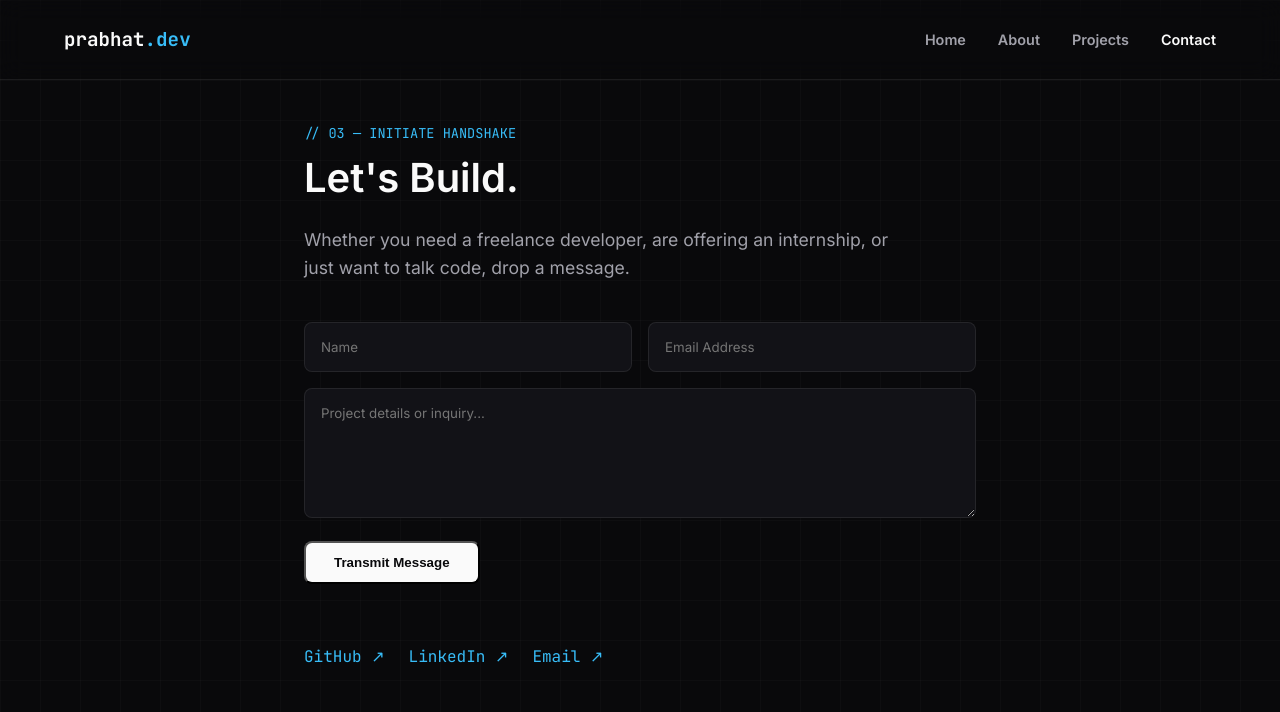
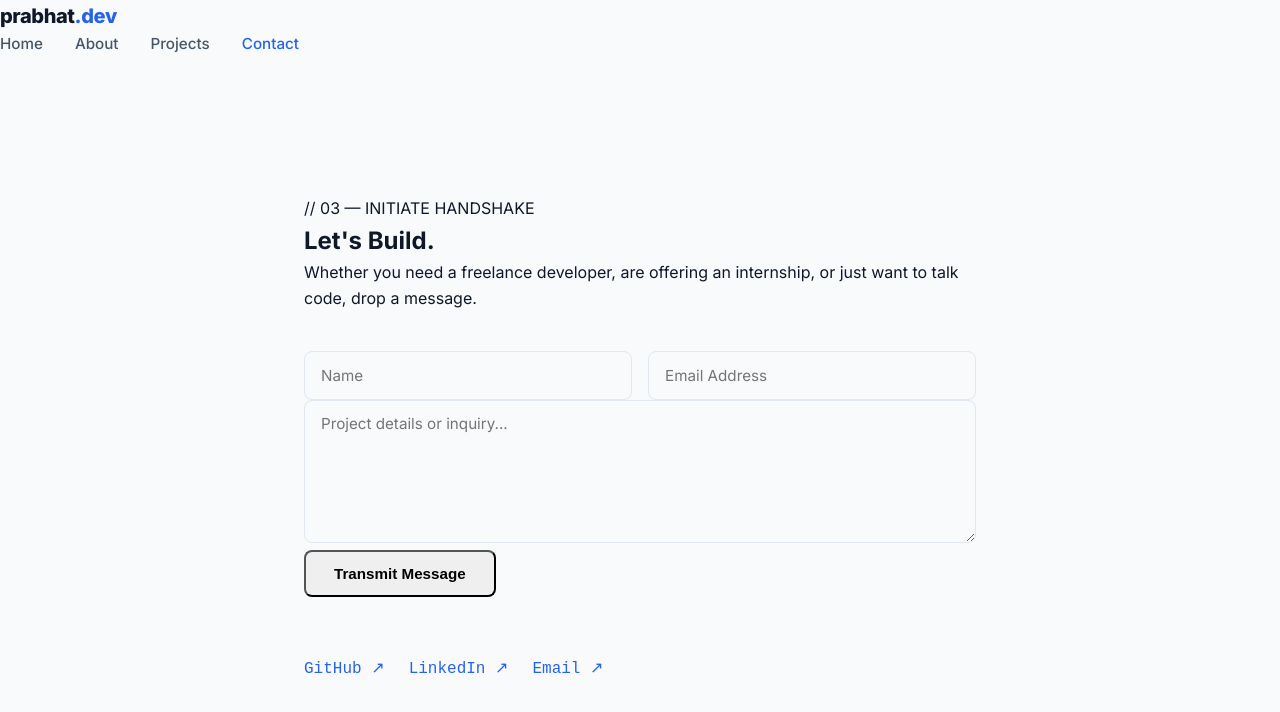
Before and after one commit to prabhatbhattarai11/prabhatbhattarai.github.io, a plain HTML site: page contact.html in a window 1280 px wide. Drawn offline with Linux system fonts and the light colour scheme.

Commit message:
Refactor CSS variables and update styles

```diff
--- a/styles.css
+++ b/styles.css
@@ -1,108 +1,82 @@
-@import url('https://fonts.googleapis.com/css2?family=Inter:wght@300;400;600;800&family=JetBrains+Mono:wght@400;700&display=swap');
+@import url('https://fonts.googleapis.com/css2?family=Inter:wght@400;500;600;700;800&display=swap');
 
 :root {
-  --bg: #09090b;
-  --bg-surface: #121217;
-  --text-main: #fafafa;
-  --text-muted: #a1a1aa;
-  --accent: #38bdf8;
-  --accent-glow: rgba(56, 189, 248, 0.15);
-  --border: rgba(255, 255, 255, 0.08);
+  --bg-body: #F8FAFC;
+  --bg-surface: #FFFFFF;
+  --text-primary: #0F172A;
+  --text-secondary: #475569;
+  --accent: #2563EB;
+  --accent-hover: #1D4ED8;
+  --border: #E2E8F0;
+  --shadow-sm: 0 1px 3px rgba(0,0,0,0.1);
+  --shadow-md: 0 4px 6px -1px rgba(0, 0, 0, 0.1), 0 2px 4px -1px rgba(0, 0, 0, 0.06);
+  --shadow-lg: 0 10px 15px -3px rgba(0, 0, 0, 0.1), 0 4px 6px -2px rgba(0, 0, 0, 0.05);
+  --radius: 12px;
 }
 
 * { margin: 0; padding: 0; box-sizing: border-box; }
 
 body {
-  background-color: var(--bg);
-  color: var(--text-main);
-  font-family: 'Inter', sans-serif;
+  font-family: 'Inter', system-ui, sans-serif;
+  background-color: var(--bg-body);
+  color: var(--text-primary);
   line-height: 1.6;
-  overflow-x: hidden;
 }
 
-/* 3D Canvas Background */
-#canvas3d {
-  position: fixed;
-  top: 0; left: 0; width: 100vw; height: 100vh;
-  z-index: -1;
-  pointer-events: none;
-}
-
-/* Grid Overlay */
-.grid-overlay {
-  position: fixed; top: 0; left: 0; width: 100vw; height: 100vh;
-  background-image: linear-gradient(var(--border) 1px, transparent 1px),
-                    linear-gradient(90deg, var(--border) 1px, transparent 1px);
-  background-size: 40px 40px;
-  z-index: -1; opacity: 0.3;
-}
+a { text-decoration: none; color: inherit; transition: color 0.2s; }
+ul { list-style: none; }
 
 /* Navigation */
-nav {
+.navbar {
   position: fixed; top: 0; width: 100%;
-  padding: 24px 5%;
+  background: rgba(255, 255, 255, 0.85);
+  backdrop-filter: blur(10px);
+  border-bottom: 1px solid var(--border);
+  z-index: 1000;
   display: flex; justify-content: space-between; align-items: center;
-  backdrop-filter: blur(12px);
-  border-bottom: 1px solid var(--border);
-  z-index: 100;
+  padding: 1.25rem 5%;
 }
-.logo {
-  font-family: 'JetBrains Mono', monospace;
-  font-weight: 700; font-size: 1.2rem;
-  color: var(--text-main); text-decoration: none;
-}
+.logo { font-size: 1.25rem; font-weight: 800; color: var(--text-primary); letter-spacing: -0.02em; }
 .logo span { color: var(--accent); }
-.nav-links { display: flex; gap: 32px; }
-.nav-links a {
-  color: var(--text-muted); text-decoration: none;
-  font-size: 0.9rem; font-weight: 600; transition: color 0.3s;
-}
-.nav-links a:hover, .nav-links a.active { color: var(--text-main); }
+.nav-links { display: flex; gap: 2rem; }
+.nav-links a { font-weight: 500; color: var(--text-secondary); font-size: 0.95rem; }
+.nav-links a:hover, .nav-links a.active { color: var(--accent); }
 
-/* Layout Scaffolding */
-main {
-  min-height: 100vh;
-  padding: 120px 5% 60px;
-  max-width: 1200px; margin: 0 auto;
-}
+/* Layout */
+main { max-width: 1100px; margin: 0 auto; padding: 140px 5% 80px; min-height: calc(100vh - 80px); }
+.section-title { font-size: 2.25rem; font-weight: 800; margin-bottom: 0.5rem; letter-spacing: -0.02em; }
+.section-subtitle { color: var(--text-secondary); font-size: 1.1rem; margin-bottom: 3rem; max-width: 600px; }
 
-/* Typography */
-h1 { font-size: clamp(3rem, 5vw, 5rem); font-weight: 800; line-height: 1.1; letter-spacing: -0.04em; }
-h2 { font-size: 2.5rem; font-weight: 600; margin-bottom: 1rem; }
-.mono { font-family: 'JetBrains Mono', monospace; font-size: 0.85rem; color: var(--accent); }
-p { color: var(--text-muted); font-size: 1.1rem; max-width: 600px; margin-bottom: 2rem; }
-
-/* 3D Tilt Cards */
-.card-grid { display: grid; grid-template-columns: repeat(auto-fit, minmax(320px, 1fr)); gap: 24px; margin-top: 40px; }
-.tilt-card {
-  background: var(--bg-surface);
-  border: 1px solid var(--border);
-  border-radius: 16px;
-  padding: 32px;
-  transform-style: preserve-3d;
-  transition: border-color 0.3s ease;
-}
-.tilt-card:hover { border-color: var(--accent); }
-.tilt-card h3 { transform: translateZ(30px); font-size: 1.5rem; margin-bottom: 12px; }
-.tilt-card p { transform: translateZ(20px); font-size: 0.95rem; margin-bottom: 0; }
-.tilt-card .meta { transform: translateZ(40px); margin-bottom: 20px; display: block; }
+/* Hero Section */
+.hero { display: flex; flex-direction: column; justify-content: center; min-height: 65vh; }
+.hero-greeting { color: var(--accent); font-weight: 600; font-size: 1.1rem; margin-bottom: 1rem; letter-spacing: 0.05em; text-transform: uppercase; }
+.hero h1 { font-size: clamp(3rem, 6vw, 4.5rem); font-weight: 800; line-height: 1.1; margin-bottom: 1.5rem; letter-spacing: -0.03em; color: #0F172A; }
+.hero p { font-size: 1.2rem; color: var(--text-secondary); max-width: 650px; margin-bottom: 2.5rem; line-height: 1.7; }
 
 /* Buttons */
-.btn {
-  display: inline-block; padding: 12px 28px;
-  background: var(--text-main); color: var(--bg);
-  border-radius: 8px; font-weight: 600; text-decoration: none;
-  transition: transform 0.2s, background 0.2s;
-}
-.btn:hover { transform: translateY(-2px); background: var(--accent); }
-.btn.outline { background: transparent; color: var(--text-main); border: 1px solid var(--border); }
-.btn.outline:hover { background: rgba(255,255,255,0.05); }
+.btn-group { display: flex; gap: 1rem; flex-wrap: wrap; }
+.btn { padding: 0.8rem 1.75rem; border-radius: 8px; font-weight: 600; font-size: 0.95rem; transition: all 0.2s; display: inline-flex; align-items: center; justify-content: center; cursor: pointer; }
+.btn-primary { background-color: var(--accent); color: #fff; border: 1px solid var(--accent); box-shadow: var(--shadow-sm); }
+.btn-primary:hover { background-color: var(--accent-hover); transform: translateY(-2px); box-shadow: var(--shadow-md); }
+.btn-outline { background-color: var(--bg-surface); color: var(--text-primary); border: 1px solid var(--border); }
+.btn-outline:hover { background-color: #F1F5F9; transform: translateY(-2px); }
+
+/* Grid & Cards */
+.grid { display: grid; grid-template-columns: repeat(auto-fit, minmax(320px, 1fr)); gap: 2rem; }
+.card { background: var(--bg-surface); border: 1px solid var(--border); border-radius: var(--radius); padding: 2.5rem; box-shadow: var(--shadow-sm); transition: transform 0.2s ease, box-shadow 0.2s ease; }
+.card:hover { transform: translateY(-4px); box-shadow: var(--shadow-lg); border-color: #CBD5E1; }
+.card h3 { font-size: 1.35rem; font-weight: 700; margin-bottom: 1rem; color: var(--text-primary); }
+.card p { color: var(--text-secondary); margin-bottom: 1.5rem; font-size: 0.95rem; }
+
+/* Tags */
+.tags { display: flex; flex-wrap: wrap; gap: 0.5rem; margin-bottom: 1.5rem; }
+.tag { background: #EFF6FF; color: var(--accent); font-size: 0.75rem; font-weight: 600; padding: 0.35rem 0.85rem; border-radius: 999px; }
 
 /* Forms */
-input, textarea {
-  width: 100%; padding: 16px;
-  background: var(--bg-surface); border: 1px solid var(--border);
-  border-radius: 8px; color: var(--text-main); font-family: 'Inter', sans-serif;
-  margin-bottom: 16px; outline: none; transition: border 0.3s;
-}
-input:focus, textarea:focus { border-color: var(--accent); }
+.form-group { margin-bottom: 1.5rem; }
+label { display: block; font-weight: 600; margin-bottom: 0.5rem; color: var(--text-primary); font-size: 0.9rem; }
+input, textarea { width: 100%; padding: 0.85rem 1rem; border: 1px solid var(--border); border-radius: 8px; font-family: inherit; font-size: 0.95rem; background: var(--bg-body); transition: border-color 0.2s, box-shadow 0.2s; }
+input:focus, textarea:focus { outline: none; border-color: var(--accent); background: var(--bg-surface); box-shadow: 0 0 0 3px rgba(37, 99, 235, 0.15); }
+
+/* Footer */
+footer { text-align: center; padding: 2rem; color: var(--text-secondary); font-size: 0.875rem; border-top: 1px solid var(--border); background: var(--bg-surface); }
```
